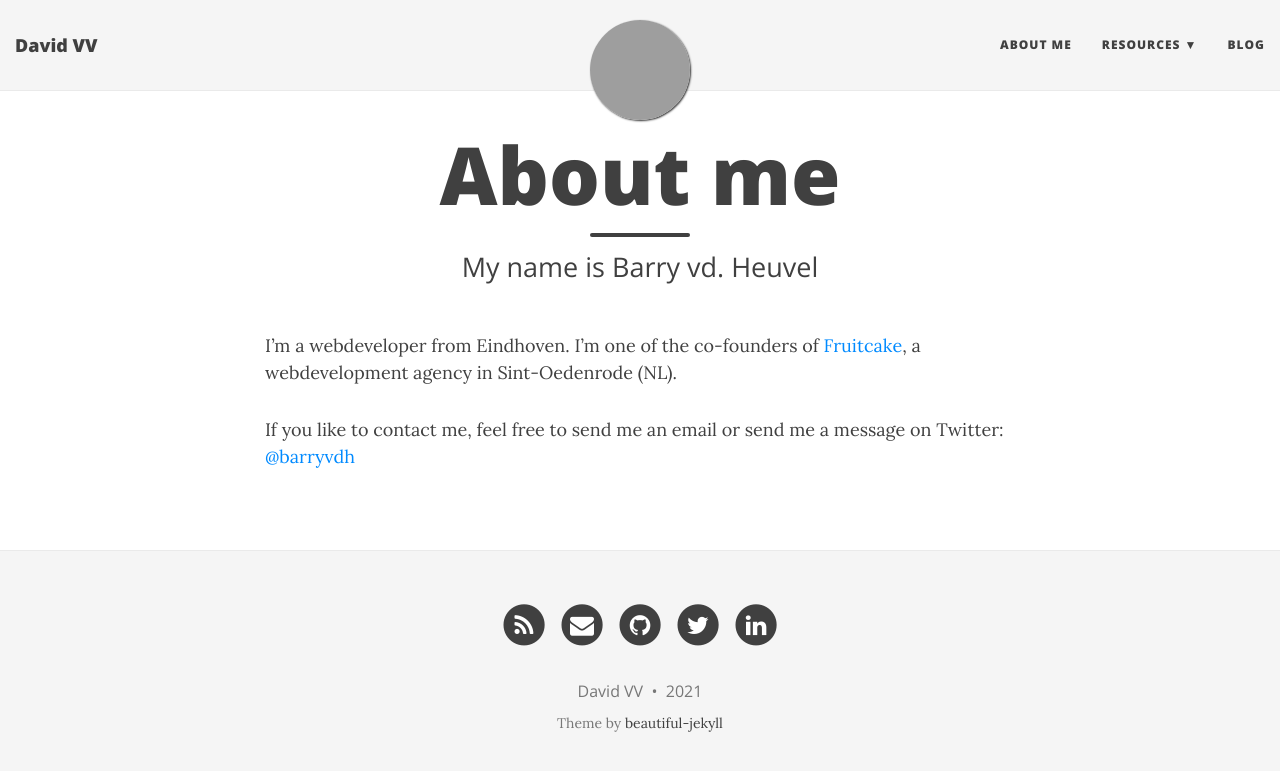
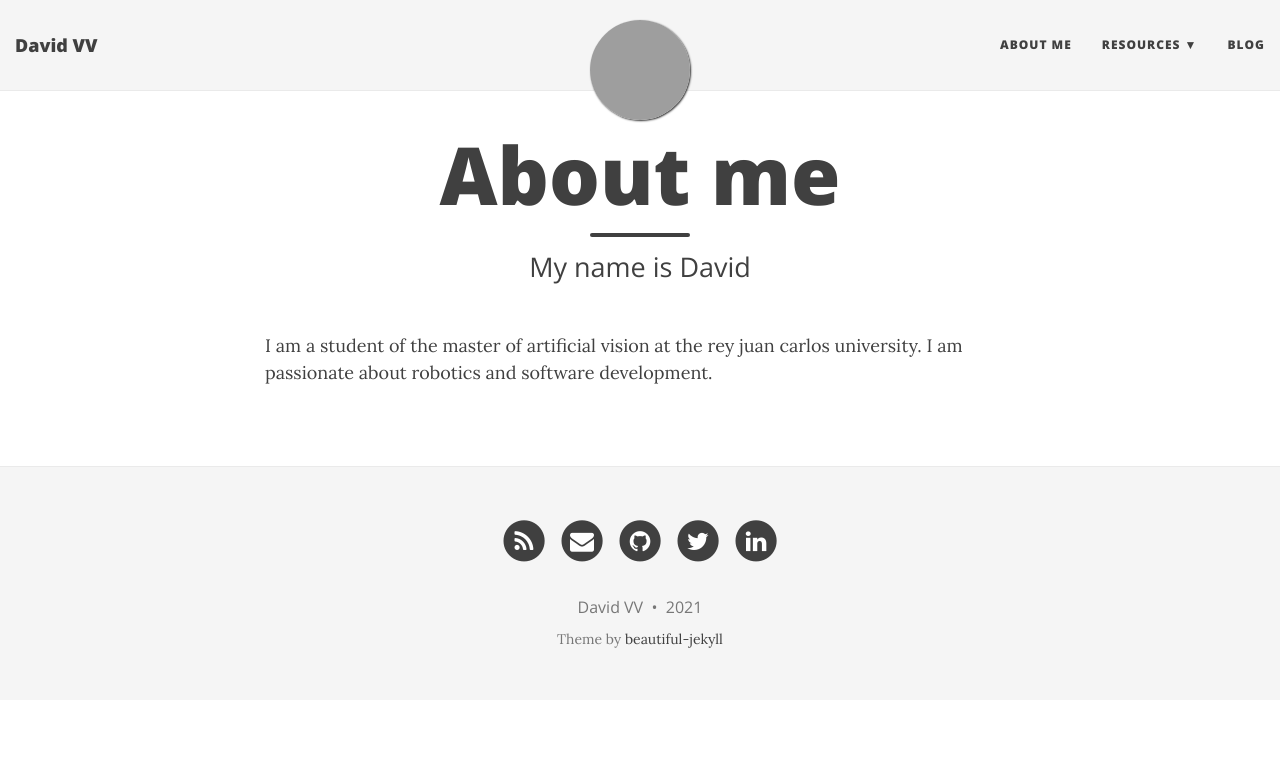
Before and after one commit to dvalladaresv/MUVA-Vision-Robotica, a Jekyll site: the page built from about.md, in a window 1280 px wide, cut to the strip 0-771 px from the top of the page. Built offline with Jekyll 4.4.1, drawn with Linux system fonts in a browser that asks for light colours; nearby versions of some CDN libraries; grey boxes are pictures that could not be loaded.

Commit message:
Update about.md

```diff
--- a/about.md
+++ b/about.md
@@ -1,9 +1,7 @@
 ---
 layout: page
 title: About me
-subtitle: My name is Barry vd. Heuvel
+subtitle: My name is David
 ---
 
-I'm a webdeveloper from Eindhoven. I'm one of the co-founders of [Fruitcake](https://fruitcake.nl), a webdevelopment agency in Sint-Oedenrode (NL).
-
-If you like to contact me, feel free to send me an email or send me a message on Twitter: [@barryvdh](https://twitter.com/barryvdh)
+I am a student of the master of artificial vision at the rey juan carlos university. I am passionate about robotics and software development.
```
